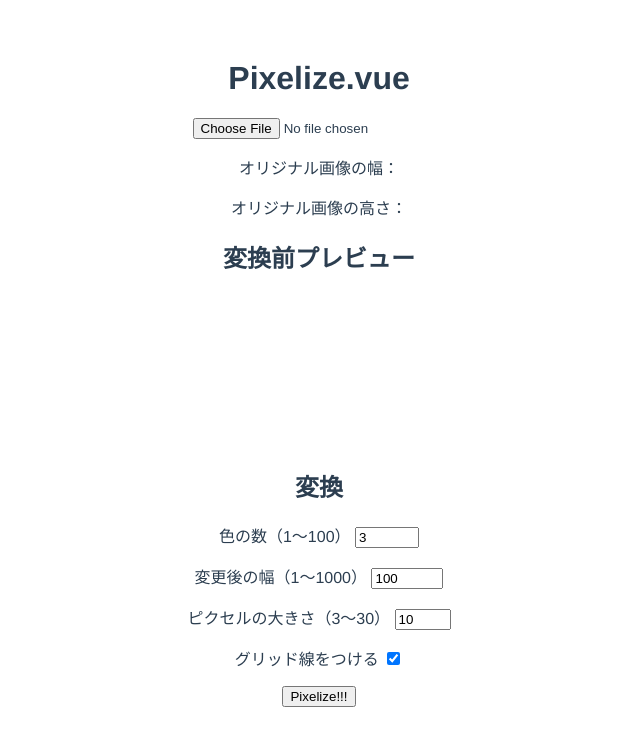
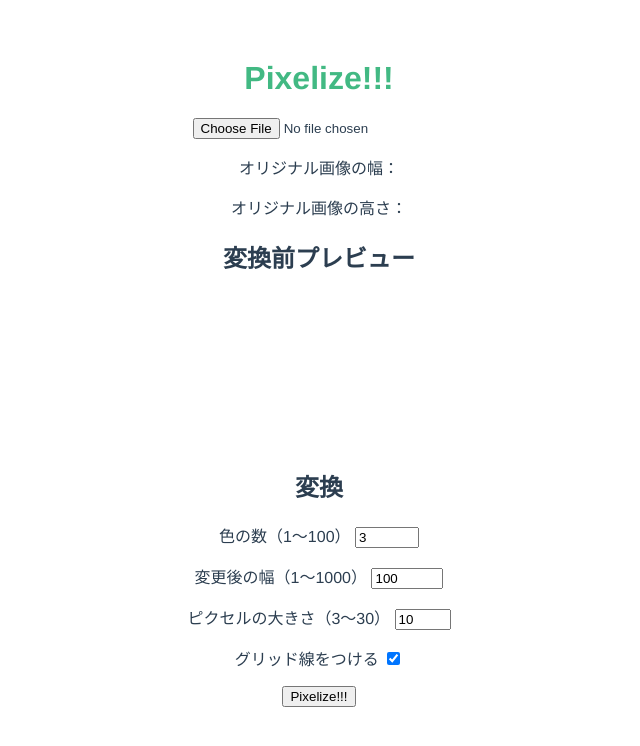
Before and after one commit to tkmz-n/pixelize_app, a Vue app: page / in a window 1280 px wide. Shown: the top 746 px of the page, without its empty margins (321-961 px from the left). Built offline with nearby package versions, Linux system fonts and the light colour scheme.

Commit message:
change title

```diff
--- a/src/components/Pixelize.vue
+++ b/src/components/Pixelize.vue
@@ -1,6 +1,6 @@
 <template>
   <div class="pixelize">
-    <h1>Pixelize.vue</h1>
+    <h1>Pixelize!!!</h1>
     <div>
       <label>
         <input type="file" v-on:change="upload" accept="image/*" />
@@ -25,7 +25,13 @@
         <p>
           <label>
             変更後の幅（1～1000）
-            <input type="number" step="1" min="1" max="1000" v-model="widthAfter" />
+            <input
+              type="number"
+              step="1"
+              min="1"
+              max="1000"
+              v-model="widthAfter"
+            />
           </label>
         </p>
         <p>
@@ -61,7 +67,7 @@ export default {
       colors: 3,
       pixelSize: 10,
       grid: true,
-      img: null
+      img: null,
     };
   },
   methods: {
@@ -118,8 +124,8 @@ export default {
         );
         context.putImageData(outputImageData, 0, 0);
       }
-    }
-  }
+    },
+  },
 };
 
 // クラスタリング
@@ -265,18 +271,7 @@ const visualizePixel = (inputImageData, pixelSize, grid) => {
 
 <!-- Add "scoped" attribute to limit CSS to this component only -->
 <style scoped>
-h3 {
-  margin: 40px 0 0;
-}
-ul {
-  list-style-type: none;
-  padding: 0;
-}
-li {
-  display: inline-block;
-  margin: 0 10px;
-}
-a {
+h1 {
   color: #42b983;
 }
 </style>
```
